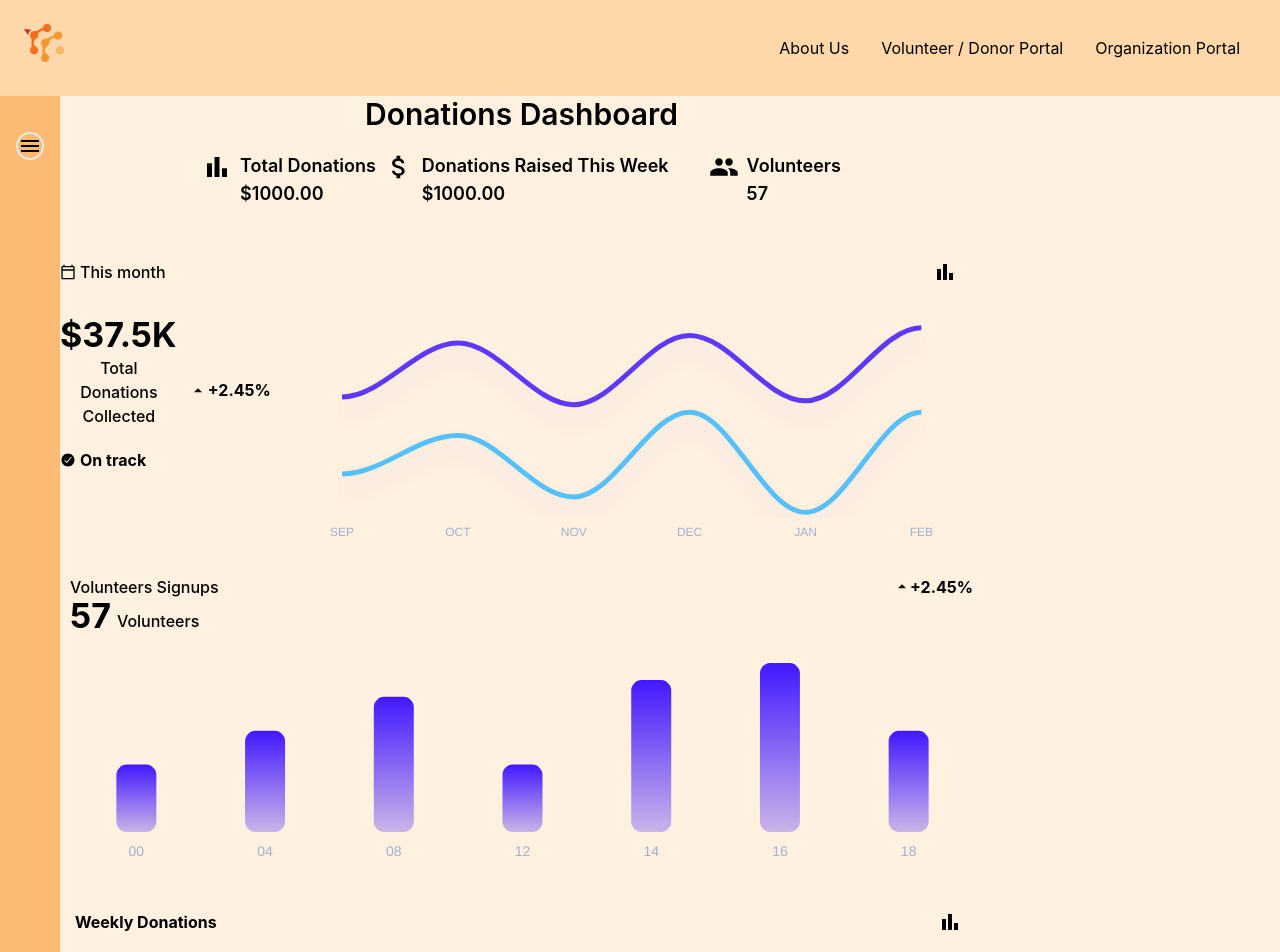
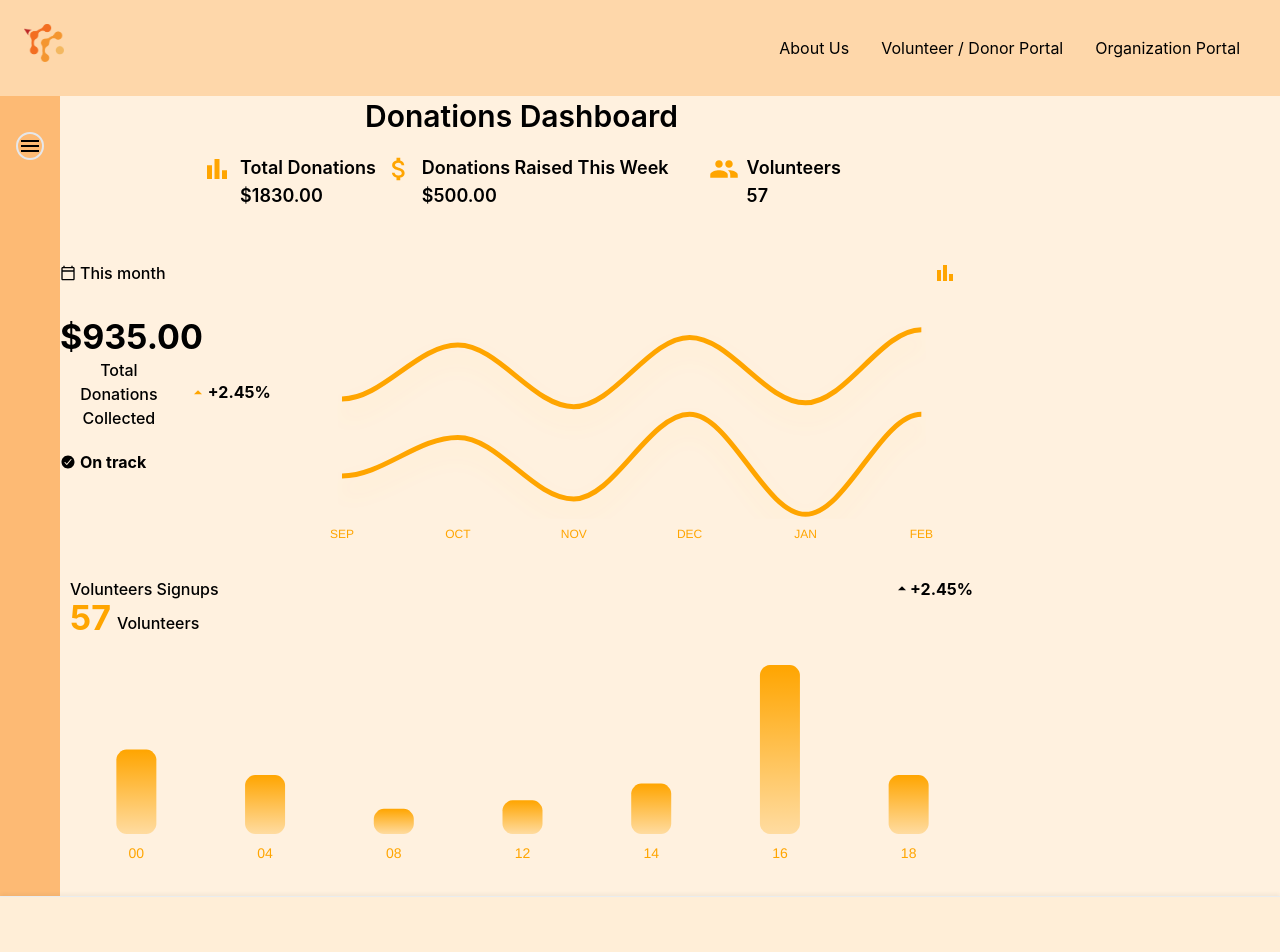
Before and after one commit to vvyn/CauseConnect, a React (Create React App) app in the folder cause-connect/client/: page /np/dashboard in a window 1280 px wide. Shown: the top 952 px of the page. Built offline with nearby package versions, Linux system fonts and the light colour scheme.

Commit message:
donations page updates
changed to orange cloor

```diff
--- a/cause-connect/client/src/pages/dashboard/Dashboard.jsx
+++ b/cause-connect/client/src/pages/dashboard/Dashboard.jsx
@@ -60,8 +60,8 @@ import tableDataComplex from "./variables/tableDataComplex.json";
 
 export default function Dashbaord() {
   // Chakra Color Mode
-  const brandColor = useColorModeValue("brand.500", "white");
-  const boxBg = useColorModeValue("secondaryGray.300", "whiteAlpha.100");
+  const brandColor = useColorModeValue("orange", "white");
+  const boxBg = useColorModeValue("orange", "orange");
   return (
     <div className="flex justify-center items-center">
       <Box pt={{ base: "130px", md: "80px", xl: "80px" }}>
@@ -82,7 +82,7 @@ export default function Dashbaord() {
               />
               <div className="flex flex-col">
                 <p className="text-lg font-semibold ml-2">Total Donations</p>
-                <p className="text-lg font-semibold ml-2">$1000.00</p>
+                <p className="text-lg font-semibold ml-2">$1830.00</p>
               </div>
 
               {/* $ Sign for donations */}
@@ -97,7 +97,7 @@ export default function Dashbaord() {
                 <p className="text-lg font-semibold ml-2">
                   Donations Raised This Week
                 </p>
-                <p className="text-lg font-semibold ml-2">$1000.00</p>
+                <p className="text-lg font-semibold ml-2">$500.00</p>
               </div>
 
               {/* Volunteers*/}
--- a/cause-connect/client/src/pages/dashboard/components/CheckTable.js
+++ b/cause-connect/client/src/pages/dashboard/components/CheckTable.js
@@ -47,8 +47,8 @@ export default function CheckTable(props) {
   } = tableInstance;
   initialState.pageSize = 11;
 
-  const textColor = useColorModeValue("secondaryGray.900", "white");
-  const borderColor = useColorModeValue("gray.200", "whiteAlpha.100");
+  const textColor = useColorModeValue("orange", "white");
+  const borderColor = useColorModeValue("orange", "whiteAlpha.100");
   return (
     <Card
       direction='column'
@@ -65,7 +65,7 @@ export default function CheckTable(props) {
         </Text>
         <Menu />
       </Flex>
-      <Table {...getTableProps()} variant='simple' color='gray.500' mb='24px'>
+      <Table {...getTableProps()} variant='simple' color='orange' mb='24px'>
         <Thead>
           {headerGroups.map((headerGroup, index) => (
             <Tr {...headerGroup.getHeaderGroupProps()} key={index}>
@@ -79,7 +79,7 @@ export default function CheckTable(props) {
                     justify='space-between'
                     align='center'
                     fontSize={{ sm: "10px", lg: "12px" }}
-                    color='gray.400'>
+                    color='orange'>
                     {column.render("Header")}
                   </Flex>
                 </Th>
--- a/cause-connect/client/src/pages/dashboard/components/ComplexTable.js
+++ b/cause-connect/client/src/pages/dashboard/components/ComplexTable.js
@@ -51,8 +51,8 @@ export default function ColumnsTable(props) {
   } = tableInstance;
   initialState.pageSize = 5;
 
-  const textColor = useColorModeValue("secondaryGray.900", "white");
-  const borderColor = useColorModeValue("gray.200", "whiteAlpha.100");
+  const textColor = useColorModeValue("orange", "white");
+  const borderColor = useColorModeValue("orange", "whiteAlpha.100");
   return (
     <Card
       direction='column'
@@ -69,7 +69,7 @@ export default function ColumnsTable(props) {
         </Text>
         <Menu />
       </Flex>
-      <Table {...getTableProps()} variant='simple' color='gray.500' mb='24px'>
+      <Table {...getTableProps()} variant='simple' color='orange' mb='24px'>
         <Thead>
           {headerGroups.map((headerGroup, index) => (
             <Tr {...headerGroup.getHeaderGroupProps()} key={index}>
@@ -83,7 +83,7 @@ export default function ColumnsTable(props) {
                     justify='space-between'
                     align='center'
                     fontSize={{ sm: "10px", lg: "12px" }}
-                    color='gray.400'>
+                    color='orange'>
                     {column.render("Header")}
                   </Flex>
                 </Th>
@@ -113,9 +113,9 @@ export default function ColumnsTable(props) {
                           me='5px'
                           color={
                             cell.value === "Approved"
-                              ? "green.500"
+                              ? "orange"
                               : cell.value === "Disable"
-                              ? "red.500"
+                              ? "orange"
                               : cell.value === "Error"
                               ? "orange.500"
                               : null
--- a/cause-connect/client/src/pages/dashboard/default/components/ComplexTable.js
+++ b/cause-connect/client/src/pages/dashboard/default/components/ComplexTable.js
@@ -51,7 +51,7 @@ export default function ColumnsTable(props) {
   } = tableInstance;
   initialState.pageSize = 5;
 
-  const textColor = useColorModeValue("secondaryGray.900", "white");
+  const textColor = useColorModeValue("orange", "white");
   const borderColor = useColorModeValue("gray.200", "whiteAlpha.100");
   return (
     <Card
--- a/cause-connect/client/src/pages/dashboard/default/components/TotalRaised.js
+++ b/cause-connect/client/src/pages/dashboard/default/components/TotalRaised.js
@@ -28,7 +28,7 @@ export default function TotalRaised(props) {
   const textColor = useColorModeValue("secondaryGray.900", "white");
   const textColorSecondary = useColorModeValue("secondaryGray.600", "white");
   const boxBg = useColorModeValue("secondaryGray.300", "whiteAlpha.100");
-  const iconColor = useColorModeValue("brand.500", "white");
+  const iconColor = useColorModeValue("orange", "white");
   const bgButton = useColorModeValue("secondaryGray.300", "whiteAlpha.100");
   const bgHover = useColorModeValue(
     { bg: "secondaryGray.400" },
@@ -90,7 +90,7 @@ export default function TotalRaised(props) {
             fontWeight="700"
             lineHeight="100%"
           >
-            $37.5K
+            $935.00
           </Text>
           <Flex align="center" mb="20px">
             <Text
@@ -103,7 +103,7 @@ export default function TotalRaised(props) {
               Total Donations Collected
             </Text>
             <Flex align="center">
-              <Icon as={RiArrowUpSFill} color="green.500" me="2px" mt="2px" />
+              <Icon as={RiArrowUpSFill} color="orange" me="2px" mt="2px" />
               <Text color="green.500" fontSize="sm" fontWeight="700">
                 +2.45%
               </Text>
--- a/cause-connect/client/src/pages/dashboard/default/components/Volunteers.js
+++ b/cause-connect/client/src/pages/dashboard/default/components/Volunteers.js
@@ -18,7 +18,7 @@ export default function Volunteers(props) {
   const { ...rest } = props;
 
   // Chakra Color Mode
-  const textColor = useColorModeValue("secondaryGray.900", "white");
+  const textColor = useColorModeValue("orange", "white");
   return (
     <Card align="center" direction="column" w="100%" {...rest}>
       <Flex justify="space-between" align="start" px="10px" pt="5px">
--- a/cause-connect/client/src/pages/dashboard/default/components/WeeklyDonations.js
+++ b/cause-connect/client/src/pages/dashboard/default/components/WeeklyDonations.js
@@ -21,8 +21,8 @@ export default function WeeklyDonations(props) {
   const { ...rest } = props;
 
   // Chakra Color Mode
-  const textColor = useColorModeValue("secondaryGray.900", "white");
-  const iconColor = useColorModeValue("brand.500", "white");
+  const textColor = useColorModeValue("orangea", "white");
+  const iconColor = useColorModeValue("orange", "white");
   const bgButton = useColorModeValue("secondaryGray.300", "whiteAlpha.100");
   const bgHover = useColorModeValue(
     { bg: "secondaryGray.400" },
@@ -32,41 +32,4 @@ export default function WeeklyDonations(props) {
     { bg: "secondaryGray.300" },
     { bg: "whiteAlpha.100" }
   );
-  return (
-    <Card align="center" direction="column" w="100%" {...rest}>
-      <Flex align="center" w="100%" px="15px" py="10px">
-        <Text
-          me="auto"
-          color={textColor}
-          fontSize="xl"
-          fontWeight="700"
-          lineHeight="100%"
-        >
-          Weekly Donations
-        </Text>
-        <Button
-          align="center"
-          justifyContent="center"
-          bg={bgButton}
-          _hover={bgHover}
-          _focus={bgFocus}
-          _active={bgFocus}
-          w="37px"
-          h="37px"
-          lineHeight="100%"
-          borderRadius="10px"
-          {...rest}
-        >
-          <Icon as={MdBarChart} color={iconColor} w="24px" h="24px" />
-        </Button>
-      </Flex>
-
-      <Box h="240px" mt="auto">
-        <BarChart
-          chartData={barChartDataConsumption}
-          chartOptions={barChartOptionsConsumption}
-        />
-      </Box>
-    </Card>
-  );
 }
--- a/cause-connect/client/src/pages/dashboard/variables/charts.js
+++ b/cause-connect/client/src/pages/dashboard/variables/charts.js
@@ -3,7 +3,7 @@
 export const barChartDataDailyTraffic = [
   {
     name: "Daily Traffic",
-    data: [20, 30, 40, 20, 45, 50, 30],
+    data: [10, 7, 3, 4, 6, 20, 7],
   },
 ];
 
@@ -32,7 +32,7 @@ export const barChartOptionsDailyTraffic = {
     labels: {
       show: true,
       style: {
-        colors: "#A3AED0",
+        colors: "orange",
         fontSize: "14px",
         fontWeight: "500",
       },
@@ -46,11 +46,11 @@ export const barChartOptionsDailyTraffic = {
   },
   yaxis: {
     show: false,
-    color: "black",
+    color: "orange",
     labels: {
       show: true,
       style: {
-        colors: "#CBD5E0",
+        colors: "orange",
         fontSize: "14px",
       },
     },
@@ -80,12 +80,12 @@ export const barChartOptionsDailyTraffic = {
         [
           {
             offset: 0,
-            color: "#4318FF",
+            color: "orange",
             opacity: 1,
           },
           {
             offset: 100,
-            color: "rgba(67, 24, 255, 1)",
+            color: "orange",
             opacity: 0.28,
           },
         ],
@@ -146,7 +146,7 @@ export const barChartOptionsConsumption = {
     labels: {
       show: true,
       style: {
-        colors: "#A3AED0",
+        colors: "orange",
         fontSize: "14px",
         fontWeight: "500",
       },
@@ -160,11 +160,11 @@ export const barChartOptionsConsumption = {
   },
   yaxis: {
     show: false,
-    color: "black",
+    color: "orange",
     labels: {
       show: false,
       style: {
-        colors: "#A3AED0",
+        colors: "orange",
         fontSize: "14px",
         fontWeight: "500",
       },
@@ -172,7 +172,7 @@ export const barChartOptionsConsumption = {
   },
 
   grid: {
-    borderColor: "rgba(163, 174, 208, 0.3)",
+    borderColor: "orange",
     show: true,
     yaxis: {
       lines: {
@@ -191,12 +191,12 @@ export const barChartOptionsConsumption = {
   },
   fill: {
     type: "solid",
-    colors: ["#5E37FF", "#6AD2FF", "#E1E9F8"],
+    colors: ["orange", "orange", "orange"],
   },
   legend: {
     show: false,
   },
-  colors: ["#5E37FF", "#6AD2FF", "#E1E9F8"],
+  colors: ["orange", "orange", "orange"],
   dataLabels: {
     enabled: false,
   },
@@ -210,7 +210,7 @@ export const barChartOptionsConsumption = {
 
 export const pieChartOptions = {
   labels: ["Your files", "System", "Empty"],
-  colors: ["#4318FF", "#6AD2FF", "#EFF4FB"],
+  colors: ["orange", "orange", "orange"],
   chart: {
     width: "50px",
   },
@@ -239,7 +239,7 @@ export const pieChartOptions = {
     },
   },
   fill: {
-    colors: ["#4318FF", "#6AD2FF", "#EFF4FB"],
+    colors: ["orange", "orange", "orange"],
   },
   tooltip: {
     enabled: true,
@@ -273,14 +273,14 @@ export const lineChartOptionsTotalSpent = {
       left: 0,
       blur: 10,
       opacity: 0.1,
-      color: "#4318FF",
+      color: "orange",
     },
   },
-  colors: ["#4318FF", "#39B8FF"],
+  colors: ["orange", "orange"],
   markers: {
     size: 0,
-    colors: "white",
-    strokeColors: "#7551FF",
+    colors: "orange",
+    strokeColors: "orange",
     strokeWidth: 3,
     strokeOpacity: 0.9,
     strokeDashArray: 0,
@@ -307,7 +307,7 @@ export const lineChartOptionsTotalSpent = {
     categories: ["SEP", "OCT", "NOV", "DEC", "JAN", "FEB"],
     labels: {
       style: {
-        colors: "#A3AED0",
+        colors: "orange",
         fontSize: "12px",
         fontWeight: "500",
       },
@@ -328,9 +328,9 @@ export const lineChartOptionsTotalSpent = {
   grid: {
     show: false,
     column: {
-      color: ["#7551FF", "#39B8FF"],
+      color: ["orange", "orange"],
       opacity: 0.5,
     },
   },
-  color: ["#7551FF", "#39B8FF"],
+  color: ["orange", "orange"],
 };
```
Also changed, not shown: cause-connect/client/src/pages/dashboard/css/MiniCalendar.css (+14 -14 lines).
